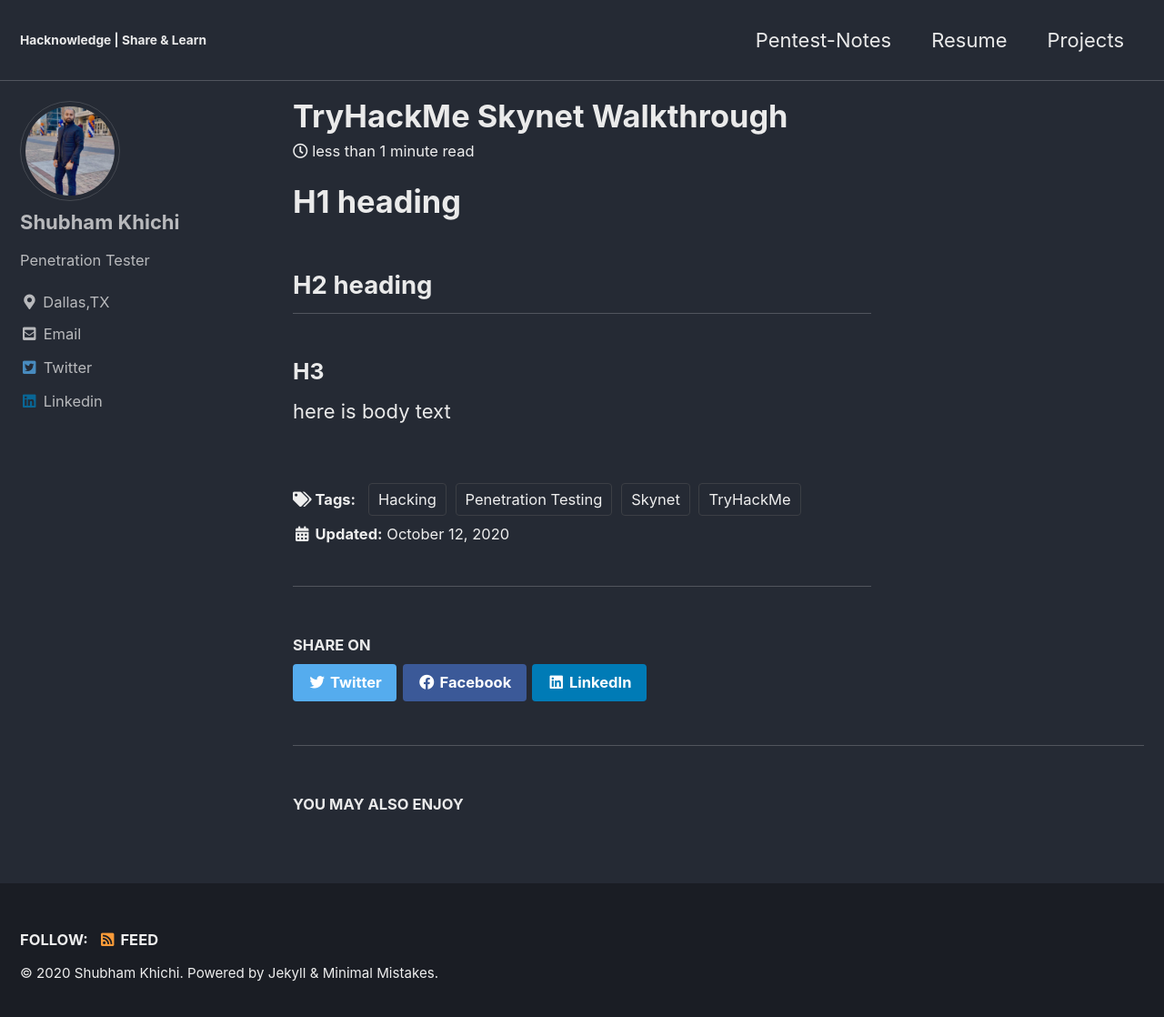
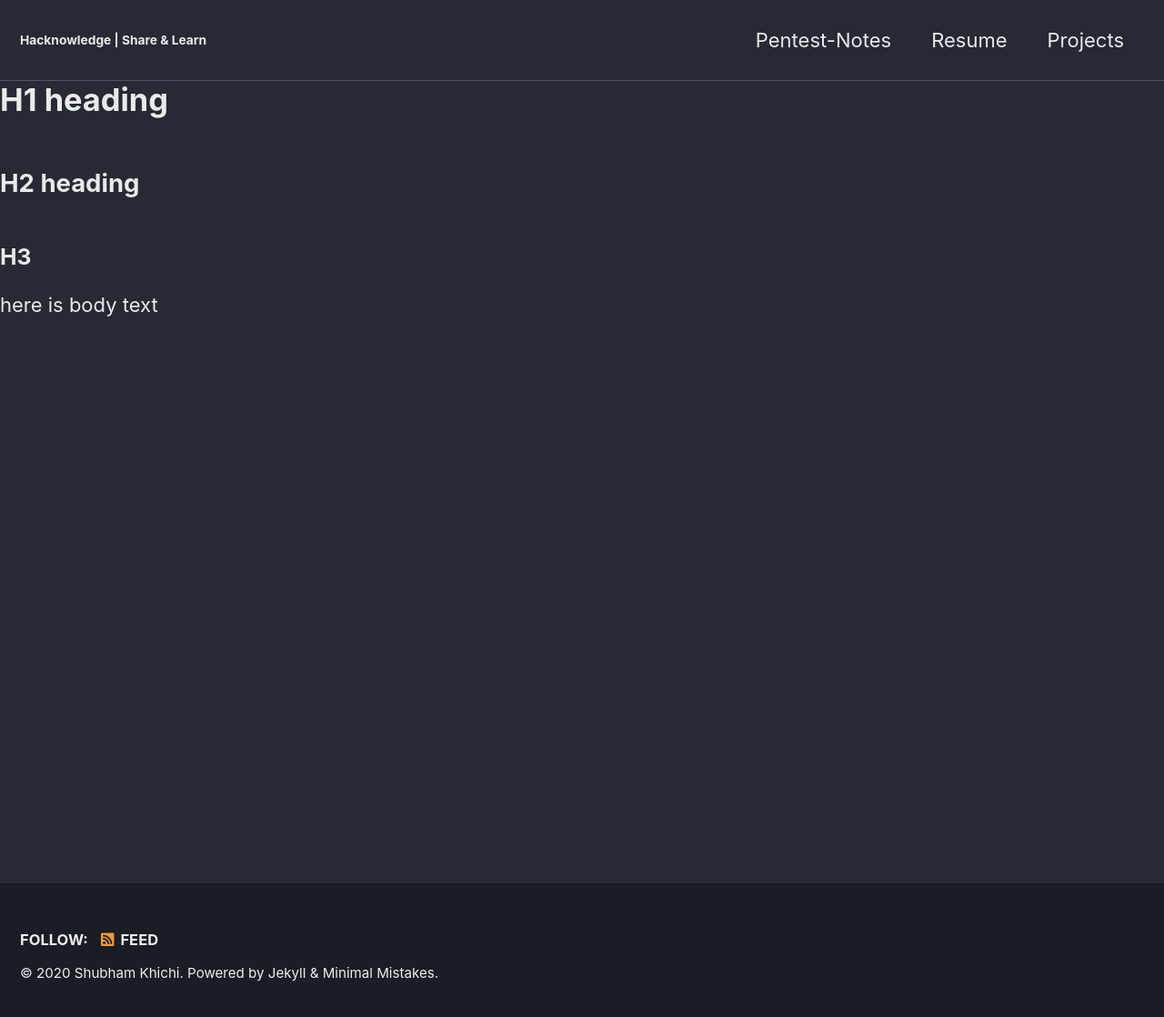
Before and after one commit to da3mond/hacknowledge, a Jekyll site: the page built from _posts/2020-10-12-SkynetTHM.md, in a window 1280 px wide and 1126 px high. Shown: the top 1118 px of the window at 91% size. Built offline with Jekyll 4.4.1, drawn with Linux system fonts in a browser that asks for light colours; cached includes are drawn as plain includes; our own code applies the rules of GitHub Pages for plain Markdown files; part of the change alters nothing that is shown.

```diff
--- a/_config.yml
+++ b/_config.yml
@@ -277,7 +277,7 @@ compress_html:
 defaults:
   # _posts
   - scope:
-      path: ""
+      path: "/_pages/projects"
       type: posts
     values:
       layout: single
```
